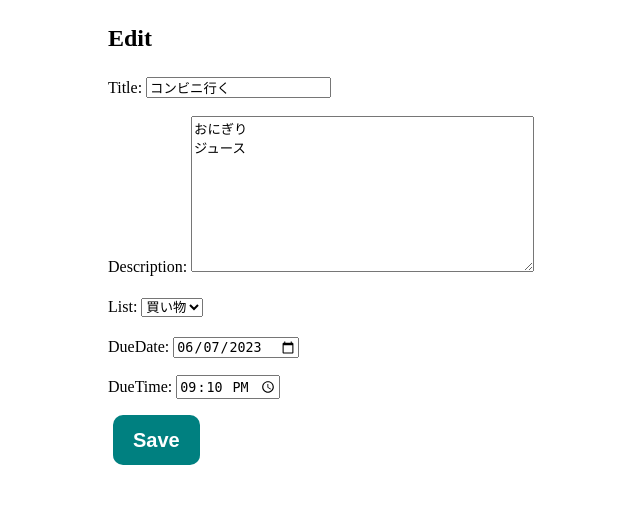
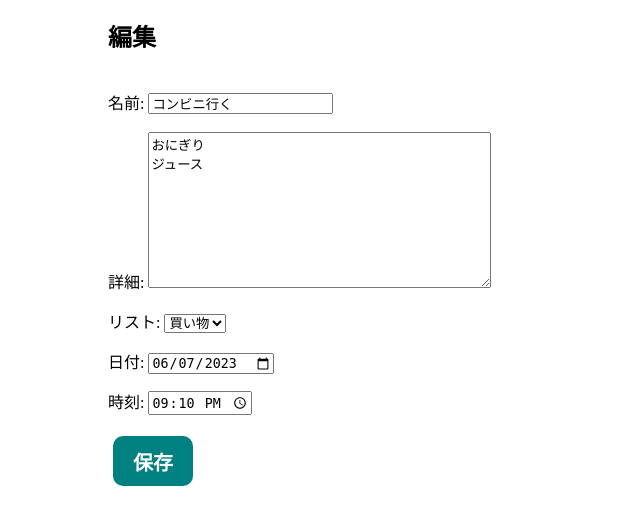
Before and after one commit to Kasumin0123/django_todo, a Django app: page /edit/6 in a window 1280 px wide. Shown: the part 50-575 px from the top of the page, without its empty margins (84-724 px from the left). Run offline with Django 4.2, Linux system fonts and the light colour scheme; data comes from the database, SQL or seed files in the repository; both versions use the stored data as it was after the commit.

Commit message:
日本語に訳した

```diff
--- a/todo/forms.py
+++ b/todo/forms.py
@@ -1,18 +1,36 @@
 from django import forms
 from django.forms import ModelForm
+from .models import List
 
 from .models import Todo
+
 
 class DateInput(forms.DateInput):
     input_type = 'date'
 
+
 class TimeInput(forms.TimeInput):
     input_type = 'time'
+
+
+class ListForm(ModelForm):
+    class Meta:
+        model = List
+        fields = ('name',)
+        labels = {'name': '名前'}
+
 
 class TodoForm(ModelForm):
     class Meta:
         model = Todo
         fields = ["title", "description", "list", "dueDate", "dueTime"]
+        labels = {
+            'title': '名前',
+            'description': '詳細',
+            'list': 'リスト',
+            'dueDate': '日付',
+            'dueTime': '時刻'
+        }
         widgets = {
             'dueDate': DateInput(),
             'dueTime': TimeInput(),
--- a/todo/models.py
+++ b/todo/models.py
@@ -2,6 +2,8 @@ from django.db import models
 from django.urls import reverse_lazy
 
 # Create your models here.
+
+
 class List(models.Model):
     name = models.CharField(
         max_length=63,
@@ -15,6 +17,7 @@ class List(models.Model):
 
     def __str__(self):
         return self.name
+
 
 class Todo(models.Model):
     created = models.DateTimeField(
--- a/todo/static/style.css
+++ b/todo/static/style.css
@@ -1,4 +1,4 @@
-@import "sanitize.css";
+@import 'sanitize.css';
 
 .header {
   height: 50px;
@@ -26,7 +26,7 @@
 }
 
 .btn {
-    display: block;
+  display: inline-block;
   padding: 5px 1em;
   height: 50px;
   font-weight: 600;
@@ -66,3 +66,7 @@
   font-size: 16px !important;
   font-weight: 400;
 }
+
+form {
+  display: inline-block;
+}
--- a/todo/templates/base.html
+++ b/todo/templates/base.html
@@ -12,7 +12,7 @@
 <body>
     <div class="container">
         <header class="header">
-            <a class="icon" href={% url 'index'%}>Todo</a>
+            <a class="icon" href={% url 'todolist'%}>Todo</a>
         </header>
         <div class="content">
             <div class="content-inner">
--- a/todo/templates/index.html
+++ b/todo/templates/index.html
@@ -1,7 +1,7 @@
 {% extends 'base.html' %}
 {% block main %}
-<h3>Let's manage what you do!</h3>
+<h3>ToDoで暮らしを便利に</h3>
 <p>
-    <a href={% url 'todolist'%}>Start</a>
+    <a class="link-btn" href={% url 'todolist'%}><button class="btn btn-green">始める</button></a>
 </p>
 {% endblock main %}
--- a/todo/templates/todo/list_list.html
+++ b/todo/templates/todo/list_list.html
@@ -1,11 +1,11 @@
 {% extends 'base.html' %}
 {% block main %}
-<h2>All List</h2>
+<h2>リスト一覧</h2>
 <ul>
     {% for list in object_list %}
     <li>{{list.name}} <a class="link-btn" href={% url 'listdelete' list.id%}><button class="btn btn-red btn-sm">削除</button></a></li>
     {% endfor %}
 </ul>
-<p><a class='link-btn' href={% url "listcreate" %}><button class="btn btn-blue">New List </button></a></p>
-<p><a href={% url "todolist" %}>All todo</a></p>
+<p><a class='link-btn' href={% url "listcreate" %}><button class="btn btn-blue">リストを追加</button></a></p>
+<p><a href={% url "todolist" %}>Todo一覧に戻る</a></p>
 {% endblock main %}
--- a/todo/templates/todo/todo_detail.html
+++ b/todo/templates/todo/todo_detail.html
@@ -15,10 +15,10 @@
         <p>予定時間: <time>{{ object.dueTime}}</time></p>
     {% endif %}
     <div class="btn-container">
-        <a class='link-btn' href={% url 'todoupdate' object.id%}><button class="btn btn-green">Edit</button></a>
-        <a class='link-btn' href={% url 'tododelete' object.id%}><button class="btn btn-red">Delete</button></a>
+        <a class='link-btn' href={% url 'todoupdate' object.id%}><button class="btn btn-green">編集</button></a>
+        <a class='link-btn' href={% url 'tododelete' object.id%}><button class="btn btn-red">削除</button></a>
     </div>
-    <a href={% url 'todolist' %}>Return to the list</a>
+    <a href={% url 'todolist' %}>Todo一覧に戻る</a>
 </div>
 
 {% endblock main %}
--- a/todo/templates/todo/todo_form.html
+++ b/todo/templates/todo/todo_form.html
@@ -1,9 +1,7 @@
-{% extends 'base.html' %}
-{% block main %}
-<h2>Edit</h2>
+{% extends 'base.html' %} {% block main %}
+<h2>編集</h2>
 <form method="post">
-    {% csrf_token %}
-    {{ form.as_p }}
-    <button type="submit" class="btn btn-green">Save</button>
+  {% csrf_token %} {{ form.as_p }}
+  <button type="submit" class="btn btn-green">保存</button>
 </form>
 {% endblock main %}
--- a/todo/templates/todo/todo_list.html
+++ b/todo/templates/todo/todo_list.html
@@ -1,11 +1,11 @@
 {% extends 'base.html' %}
 {% block main %}
-<h2>Todo List</h2>
+<h2>Todo 一覧</h2>
 <ul>
     {% for todo in object_list %}
     <li><a href={% url 'tododetail' todo.id%}>{{todo.title}}</a></li>
     {% endfor %}
 </ul>
-<p><a class="link-btn" href={% url "todocreate" %}> <button class="btn btn-blue">Add todo</button> </a></p>
-<p><a href={% url "listindex" %}> All List </a></p>
+<p><a class="link-btn" href={% url "todocreate" %}> <button class="btn btn-blue">Todoを追加する</button> </a></p>
+<p><a href={% url "listindex" %}> リストを管理する </a></p>
 {% endblock main %}
--- a/todo/views.py
+++ b/todo/views.py
@@ -3,17 +3,22 @@ from django.views.generic.edit import CreateView, UpdateView, DeleteView
 from django.urls import reverse_lazy
 from .models import Todo, List
 from . import models
-from .forms import TodoForm
+from .forms import TodoForm, ListForm
+from django.shortcuts import render
 # Create your views here.
+
 
 class Index(TemplateView):
     template_name = 'index.html'
 
+
 class List(ListView):
     model = Todo
 
+
 class Detail(DetailView):
     model = Todo
+
 
 class Create(CreateView):
     model = Todo
@@ -22,6 +27,7 @@ class Create(CreateView):
     # form_classを定義したときは競合を起こすので設定してはいけない
     # fields = ["title", "description", "list", "scheduledTime"]
 
+
 class Update(UpdateView):
     model = Todo
     form_class = TodoForm
@@ -29,17 +35,21 @@ class Update(UpdateView):
     # form_classを定義したときは競合を起こすので設定してはいけない
     # fields = ["title", "description", "list", "scheduledTime"]
 
+
 class Delete(DeleteView):
     model = Todo
     success_url = reverse_lazy("todolist")
 
+
 class ListIndex(ListView):
     model = models.List
+
 
 class CreateList(CreateView):
     model = models.List
     success_url = reverse_lazy("listindex")
-    fields = ["name"]
+    form_class = ListForm
+
 
 class DeleteList(DeleteView):
     model = models.List
```
Also changed, not shown: todo/templates/todo/list_confirm_delete.html (+4 -4 lines), todo/templates/todo/list_form.html (+4 -6 lines), todo/templates/todo/todo_confirm_delete.html (+5 -5 lines), config/settings.py (line endings or trailing spaces), db.sqlite3. Lines whose indentation alone changed are shown as unchanged.
